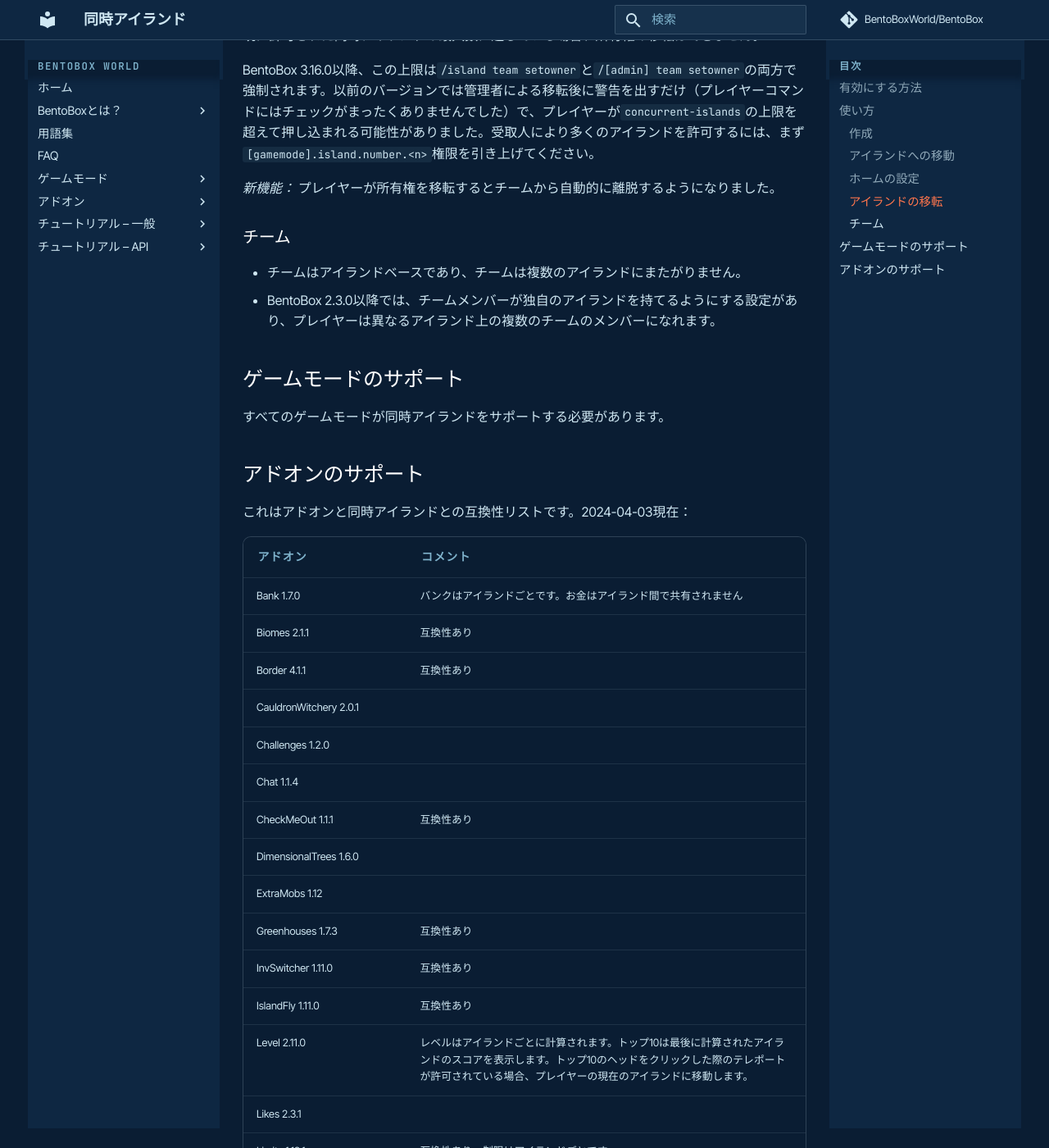
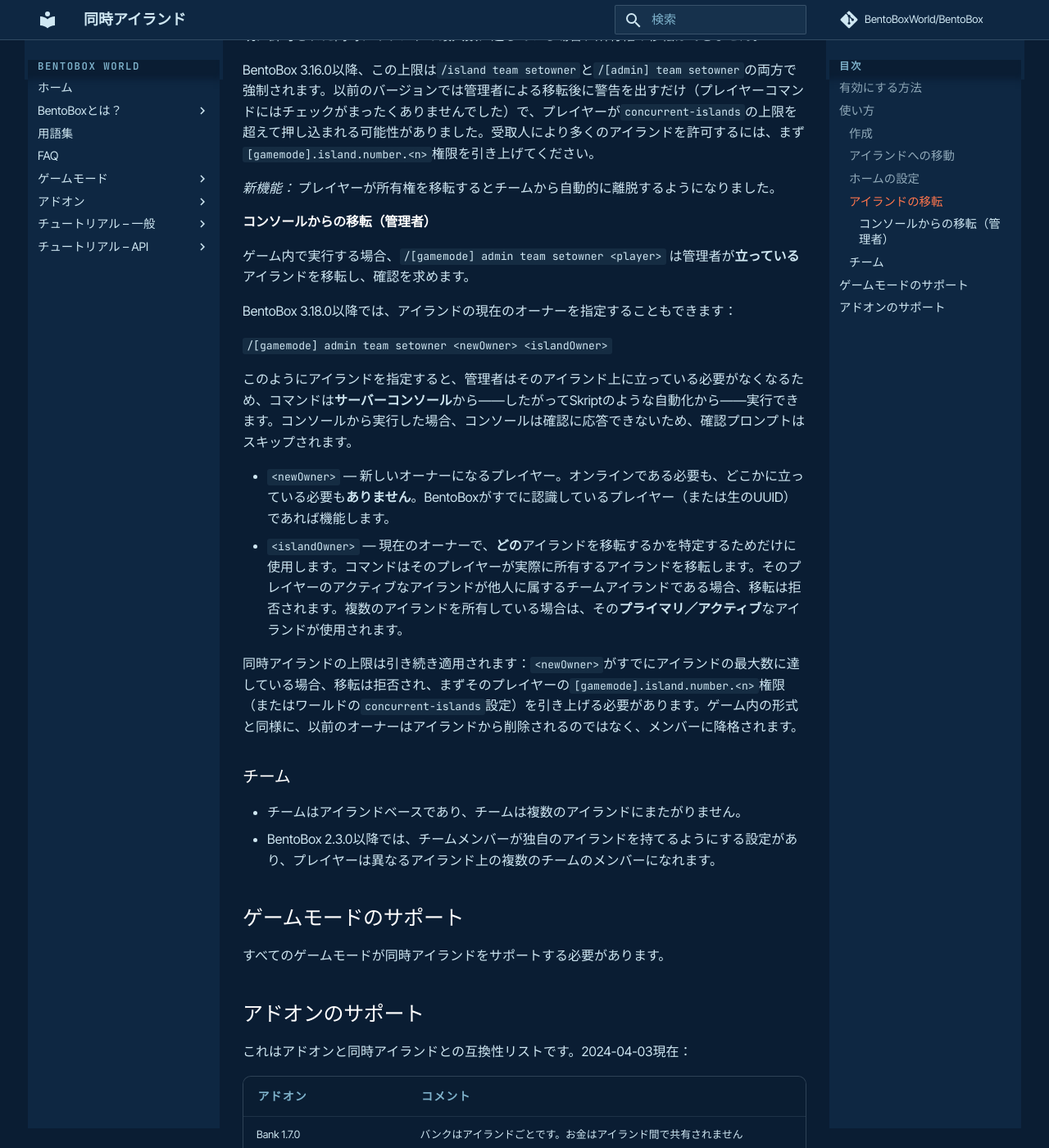
Before and after one commit to BentoBoxWorld/docs-japanese, an MkDocs documentation site: the page built from docs/BentoBox/ConcurrentIslands.md, in a window 1280 px wide and 1400 px high, scrolled down 1254 px. Shown: the whole window at 82% size. Built offline with MkDocs 1.6.1 and Material for MkDocs 9.7.7, drawn with Linux system fonts in a browser that asks for light colours; comment, search, counter and statistics services are not loaded.

Commit message:
docs(ja): admin team setowner のコンソール形式を記載
BentoBox 3.18.0 で admin team setowner に現在のオーナーを指定する第2引数が追加され、島の上に立たずにコンソール（および Skript などの自動化）から実行できるようになりました。ConcurrentIslands.md に新しいサブセクションを追加し、各ゲームモードの setowner 行に引数とコンソールの注記を追加しました。

Co-Authored-By: Claude Opus 4.8 (1M context) <noreply@anthropic.com>

```diff
--- a/docs/BentoBox/ConcurrentIslands.md
+++ b/docs/BentoBox/ConcurrentIslands.md
@@ -36,6 +36,21 @@ BentoBox 3.16.0以降、この上限は`/island team setowner`と`/[admin] team
 
 *新機能：* プレイヤーが所有権を移転するとチームから自動的に離脱するようになりました。
 
+#### コンソールからの移転（管理者）
+
+ゲーム内で実行する場合、`/[gamemode] admin team setowner <player>` は管理者が**立っている**アイランドを移転し、確認を求めます。
+
+BentoBox 3.18.0以降では、アイランドの現在のオーナーを指定することもできます：
+
+`/[gamemode] admin team setowner <newOwner> <islandOwner>`
+
+このようにアイランドを指定すると、管理者はそのアイランド上に立っている必要がなくなるため、コマンドは**サーバーコンソール**から——したがってSkriptのような自動化から——実行できます。コンソールから実行した場合、コンソールは確認に応答できないため、確認プロンプトはスキップされます。
+
+- `<newOwner>` — 新しいオーナーになるプレイヤー。オンラインである必要も、どこかに立っている必要も**ありません**。BentoBoxがすでに認識しているプレイヤー（または生のUUID）であれば機能します。
+- `<islandOwner>` — 現在のオーナーで、**どの**アイランドを移転するかを特定するためだけに使用します。コマンドはそのプレイヤーが実際に所有するアイランドを移転します。そのプレイヤーのアクティブなアイランドが他人に属するチームアイランドである場合、移転は拒否されます。複数のアイランドを所有している場合は、その**プライマリ／アクティブ**なアイランドが使用されます。
+
+同時アイランドの上限は引き続き適用されます：`<newOwner>`がすでにアイランドの最大数に達している場合、移転は拒否され、まずそのプレイヤーの`[gamemode].island.number.<n>`権限（またはワールドの`concurrent-islands`設定）を引き上げる必要があります。ゲーム内の形式と同様に、以前のオーナーはアイランドから削除されるのではなく、メンバーに降格されます。
+
 ### チーム
 
 - チームはアイランドベースであり、チームは複数のアイランドにまたがりません。
```
Also changed, not shown: docs/gamemodes/BSkyBlock/Commands.md (+2 -2 lines), docs/gamemodes/Boxed/Commands.md (+2 -2 lines), docs/gamemodes/Poseidon/Commands.md (+2 -2 lines), docs/gamemodes/SkyGrid/Commands.md (+2 -2 lines), docs/gamemodes/StrangerRealms/Commands.md (+2 -2 lines).
